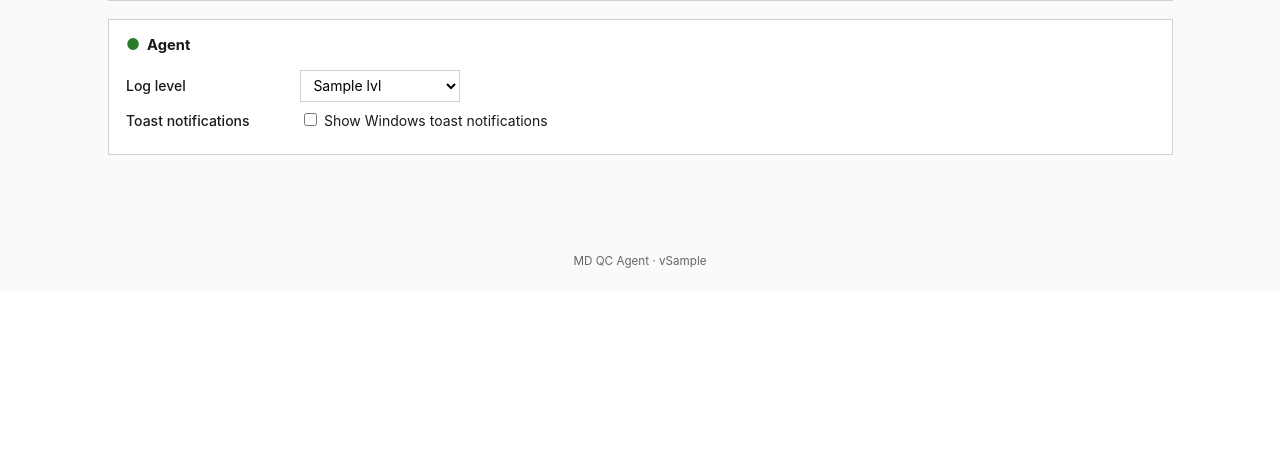
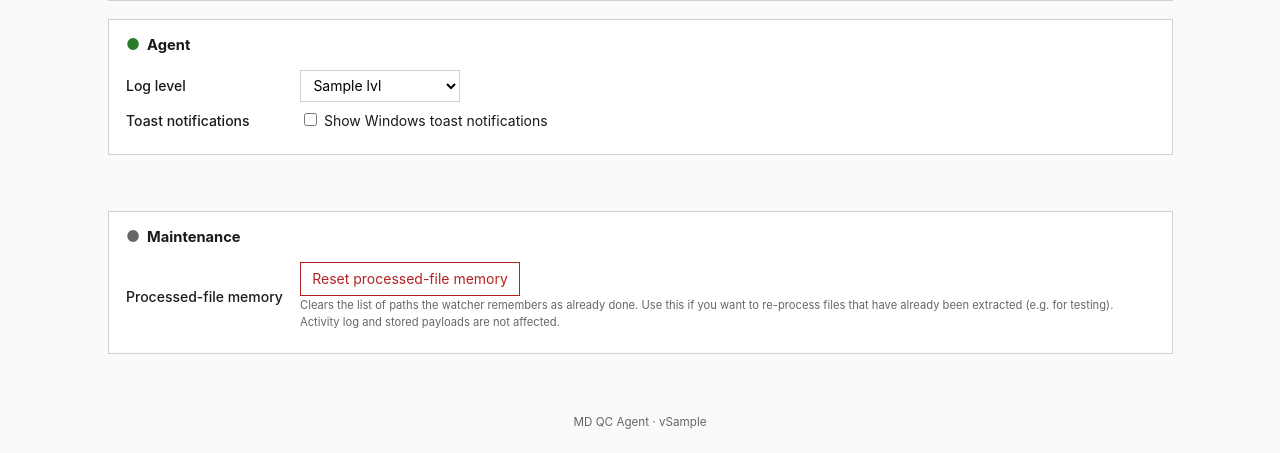
Before and after one commit to webwebb56/mdqc-py, a Python web app: template src/mdqc/webui/templates/settings/index.html in a window 1280 px wide. Shown: the part 1136-1589 px from the top of the page. Before the commit the page ends 1404 px from the top, so only its background shows below. Run offline with Jinja, Linux system fonts and the light colour scheme; the template is opened without the code that fills it: most values are stand-ins (such as "Sample title", 1, 10 or a date in 2020).

Commit message:
Add Settings button to reset processed-file memory
Adds a Reset processed-file memory button in a new Maintenance section on
the Settings page. Clicking it (after a confirmation prompt) clears the
ProcessedRegistry so files already in the watch folder are re-extracted on
the next scan.

Useful for:
- Re-testing with the same raw files after fixing a bug (the immediate
  motivation: Stoyan's pilot machine has 40+ paths in the registry from
  failed runs that pre-date the v0.2.1 exit-code fix).
- Manually forcing a re-extraction without restarting the agent.

The activity log and stored payloads are deliberately untouched.

Co-Authored-By: Claude Sonnet 4.6 <noreply@anthropic.com>

```diff
--- a/src/mdqc/webui/templates/settings/index.html
+++ b/src/mdqc/webui/templates/settings/index.html
@@ -415,6 +415,33 @@
 
 </form>
 
+{# ── Maintenance ────────────────────────────────────────────────────── #}
+<section class="panel">
+  <div class="section-heading">
+    <span class="dot muted">●</span>
+    <h2>Maintenance</h2>
+  </div>
+
+  <div class="field-row">
+    <label>Processed-file memory</label>
+    <div>
+      <button type="button" class="btn-danger"
+              hx-post="/settings/reset-processed"
+              hx-target="#reset-processed-status"
+              hx-swap="innerHTML"
+              hx-confirm="This will clear the agent's record of which files have already been processed. Any files already in your watch folder will be re-extracted on the next scan. Continue?">
+        Reset processed-file memory
+      </button>
+      <span id="reset-processed-status" style="margin-left:0.75rem;"></span>
+      <div class="field-hint">
+        Clears the list of paths the watcher remembers as already done. Use this
+        if you want to re-process files that have already been extracted (e.g.
+        for testing). Activity log and stored payloads are not affected.
+      </div>
+    </div>
+  </div>
+</section>
+
 <script>
 const VENDORS = {{ vendors | tojson }};
 
```
Also changed, not shown: src/mdqc/webui/settings.py (+22 -0 lines), tests/unit/test_webui.py (+34 -0 lines).
